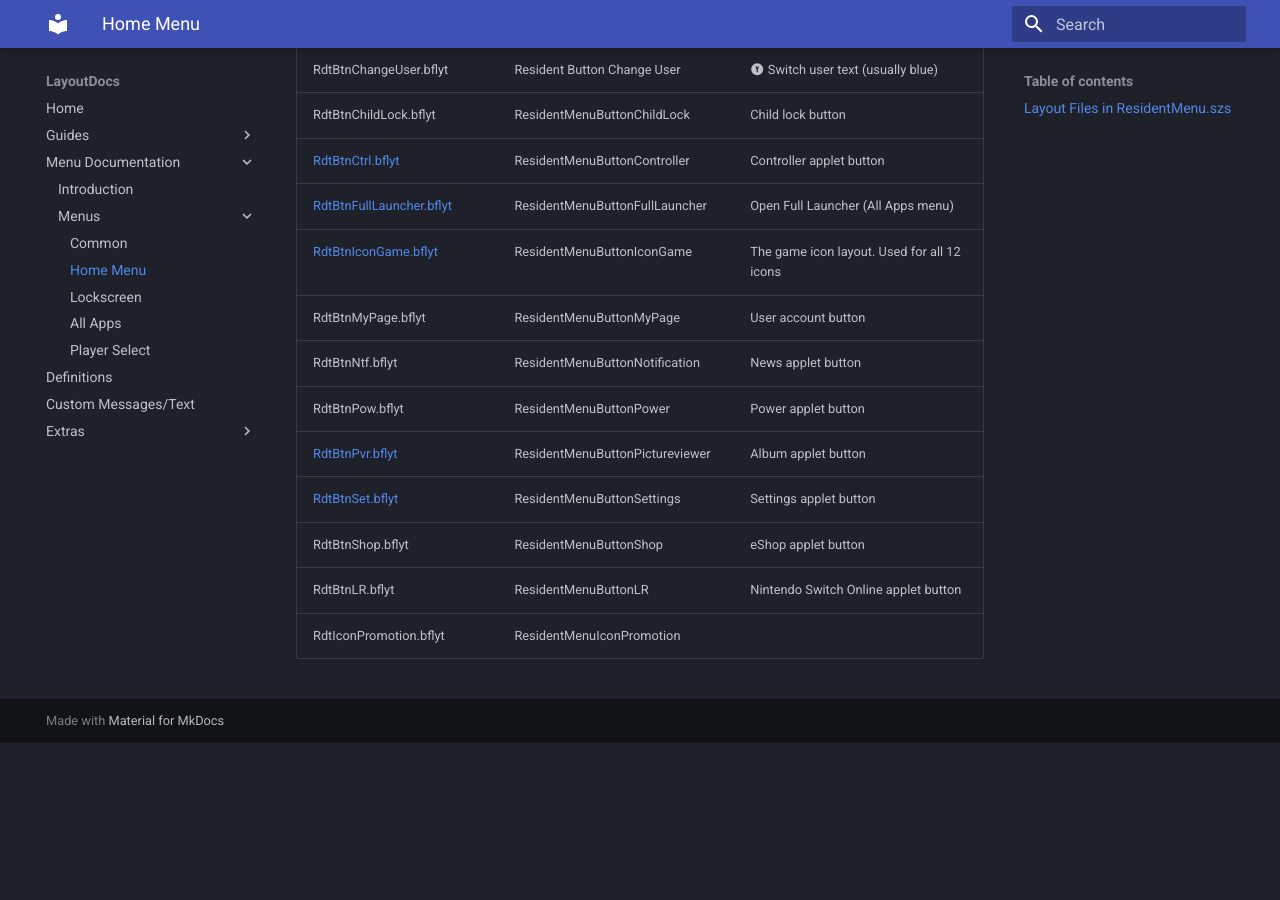
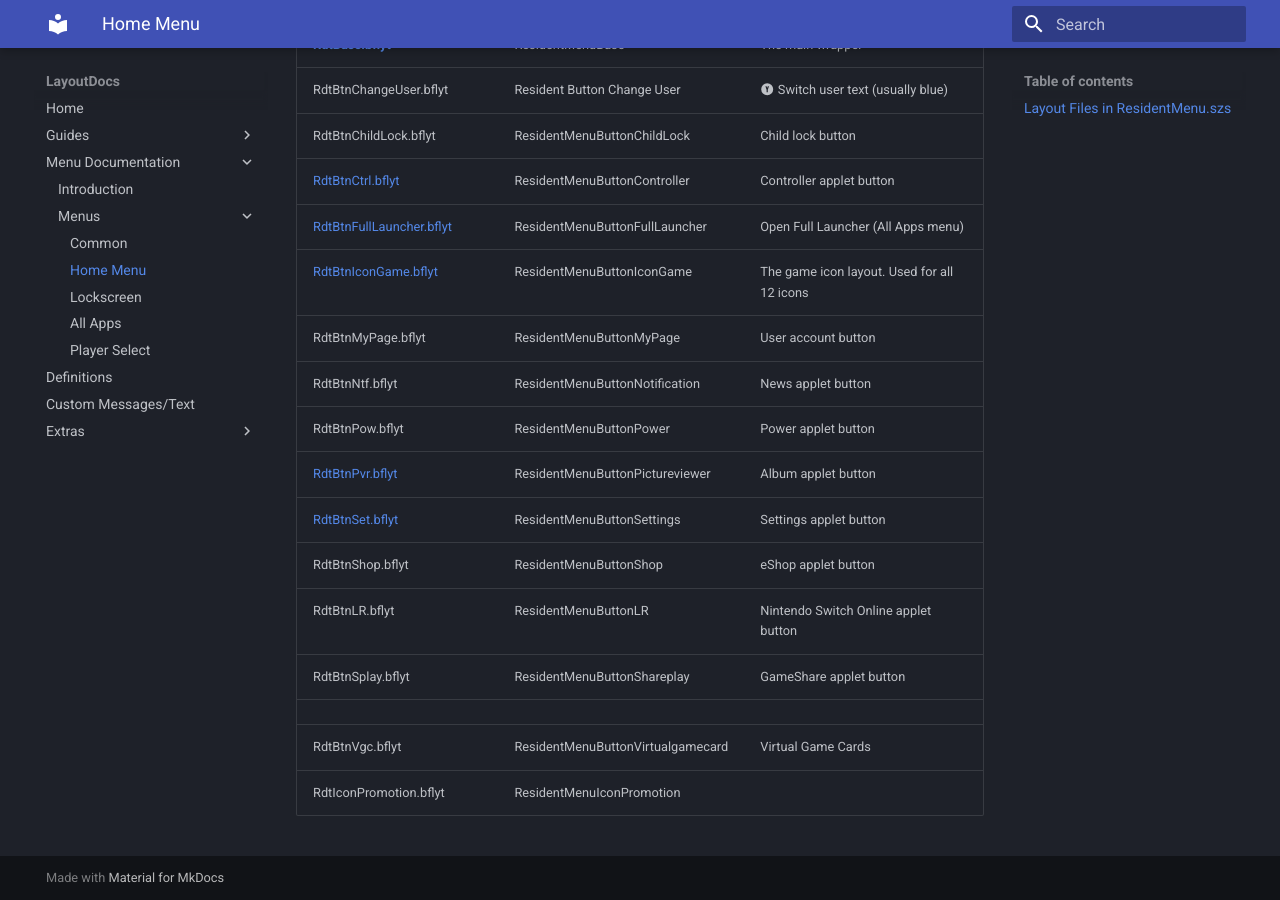
Before and after one commit to ThemezerNX/LayoutDocs, an MkDocs documentation site: the page built from docs/menu-docs/menus/ResidentMenu/index.md, in a window 1280 px wide and 900 px high, scrolled down 1140 px. Built offline with MkDocs 1.6.1 and Material for MkDocs 9.7.7, drawn with Linux system fonts in a browser that asks for light colours; before the commit the page ends 1883 px from its top, so only the background shows below that.

Commit message:
Update index.md
added gameshare and virtual game card button documentation

```diff
--- a/docs/menu-docs/menus/ResidentMenu/index.md
+++ b/docs/menu-docs/menus/ResidentMenu/index.md
@@ -39,4 +39,7 @@
 | [RdtBtnSet.bflyt](RdtBtnSet.bflyt)                  | ResidentMenuButtonSettings      | Settings applet button                                                         |
 | RdtBtnShop.bflyt                                	  | ResidentMenuButtonShop          | eShop applet button                                                            |
 | RdtBtnLR.bflyt                                      | ResidentMenuButtonLR            | Nintendo Switch Online applet button                                           |
+| RdtBtnSplay.bflyt                                      | ResidentMenuButtonShareplay            | GameShare applet button
+     |
+| RdtBtnVgc.bflyt                                      | ResidentMenuButtonVirtualgamecard            | Virtual Game Cards                                               |
 | RdtIconPromotion.bflyt                          	  | ResidentMenuIconPromotion       |                                                                                |
```
